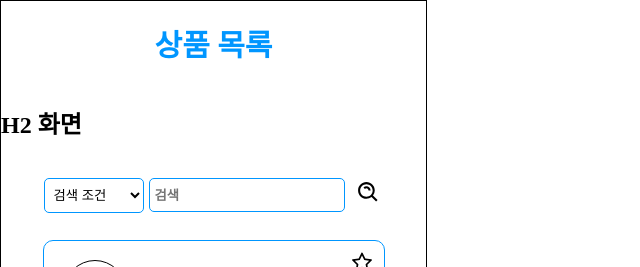
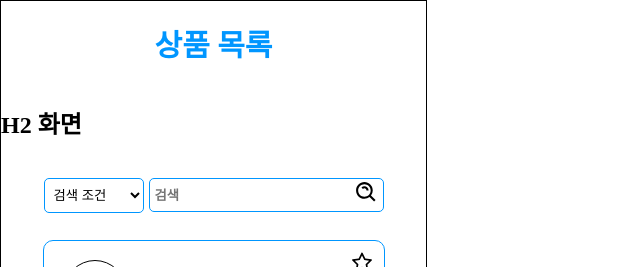
Before and after one commit to davidktlee/FC-ToyProject-Team3, a React (Vite) app: page / in a window 1280 px wide. Shown: the top 267 px of the page, without its empty margins (0-640 px from the left). Built offline with nearby package versions, Linux system fonts and the light colour scheme; a web font is replaced by a local one.

Commit message:
feat: 검색창 디자인 수정

```diff
--- a/src/pages/viewAllProduct/ProductList.jsx
+++ b/src/pages/viewAllProduct/ProductList.jsx
@@ -14,6 +14,7 @@ function ProductList() {
   }
   const onSubmit = e => {
     e.preventDefault()
+    console.log(e)
   }
   return (
     <S.Container>
--- a/src/pages/viewAllProduct/ProductListStyle.js
+++ b/src/pages/viewAllProduct/ProductListStyle.js
@@ -17,6 +17,7 @@ export const SearchContainer = styled.form`
   justify-content: center;
   align-items: center;
   margin: 20px auto;
+  position: relative;
 `
 export const Select = styled.select`
   width: 100px;
@@ -31,7 +32,6 @@ export const Select = styled.select`
   z-index: 3;
 `
 export const Option = styled.option`
-  /* height: 35px; */
   color: #0096ff;
 `
 
@@ -49,14 +49,13 @@ export const Input = styled.input`
   } */
 `
 export const SearchIcon = styled.span`
+  position: absolute;
+  right: 0;
   font-size: 25px;
-  margin-left: 8px;
+  margin-right: 5px;
   cursor: pointer;
-  box-sizing: border-box;
-  border: 1px solid white;
-  padding: 2px;
+  color: black;
   :hover {
-    border: 1px solid #0096ff;
-    border-radius: 5px;
+    color: #0096ff;
   }
 `
```
